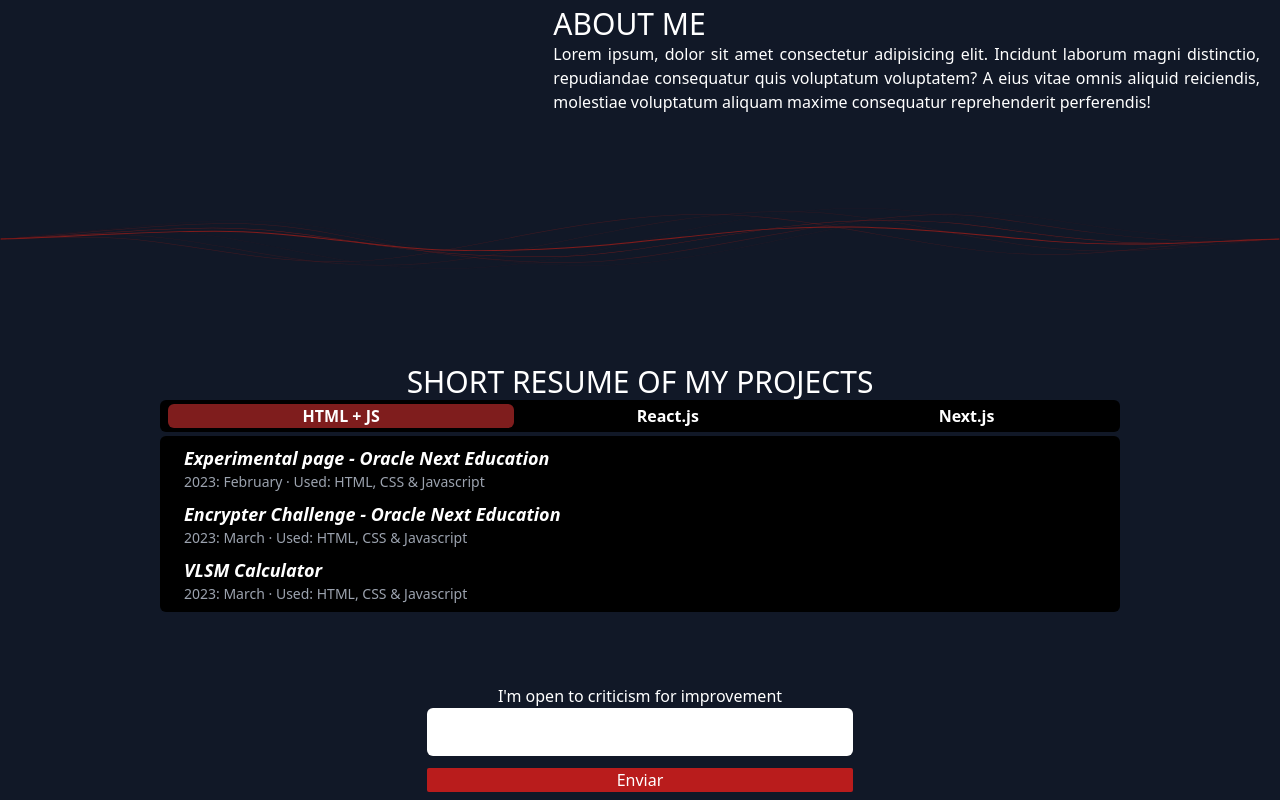
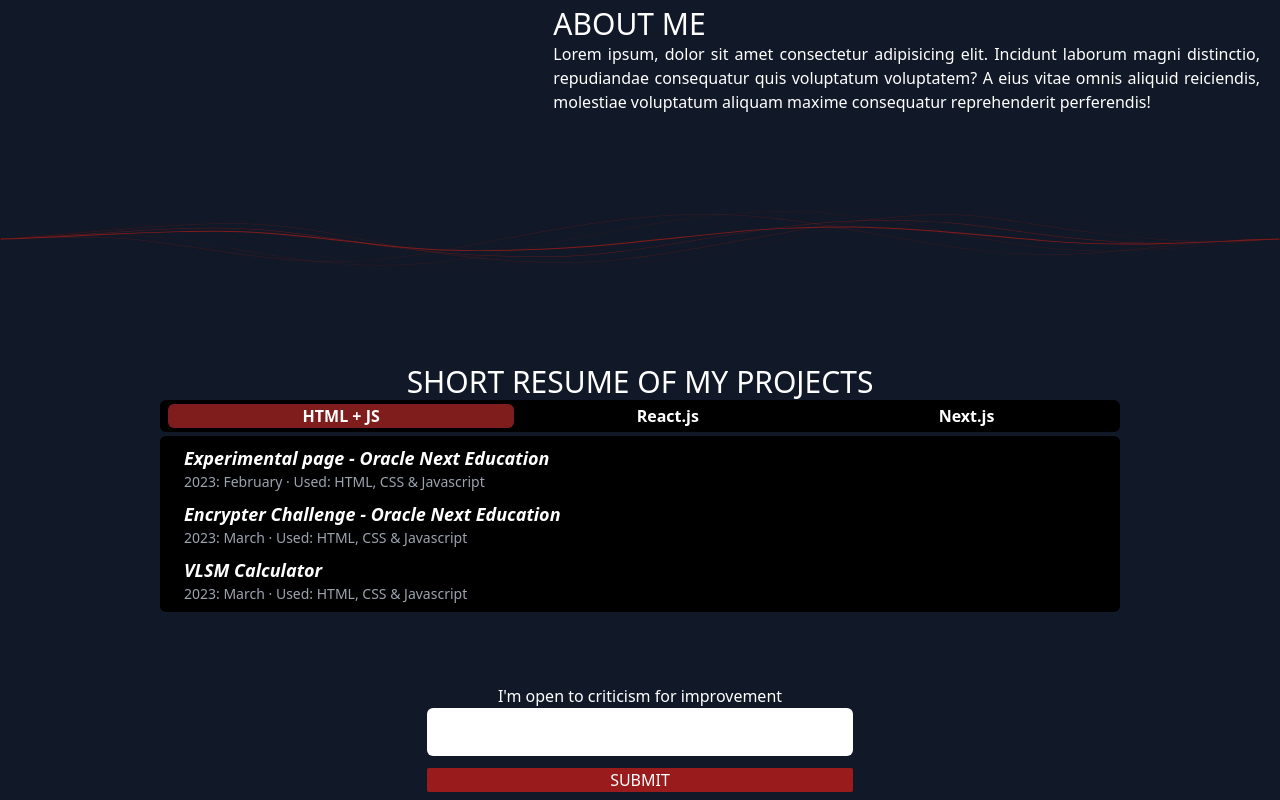
Before and after one commit to Rublox99/portafolio-ruben-almendares, a React (Vite) app: page / in a window 1280 px wide. Shown: the part 710-1510 px from the top of the page. Built offline with nearby package versions, Linux system fonts and the light colour scheme.

Commit message:
Editado el texto del botón y su tipo a submit

```diff
--- a/src/components/Footer.jsx
+++ b/src/components/Footer.jsx
@@ -7,7 +7,7 @@ const Footer = () => {
       <section className='flex flex-col justify-center w-2/6'>
           <label className='font-normal mx-auto'>I'm open to criticism for improvement</label>
           <textarea name="Comentario" id="idComentario" className='text-black rounded-md resize-none'></textarea>
-          <input type="button" value="Enviar" className='text-center mt-3 rounded-sm bg-red-700 cursor-pointer hover:bg-red-500 transition-all'/>
+          <input type="submit" value="Submit" className='text-center mt-3 rounded-sm bg-red-800 cursor-pointer hover:bg-red-500 transition-all uppercase'/>
       </section>
     </section>
   )
```
